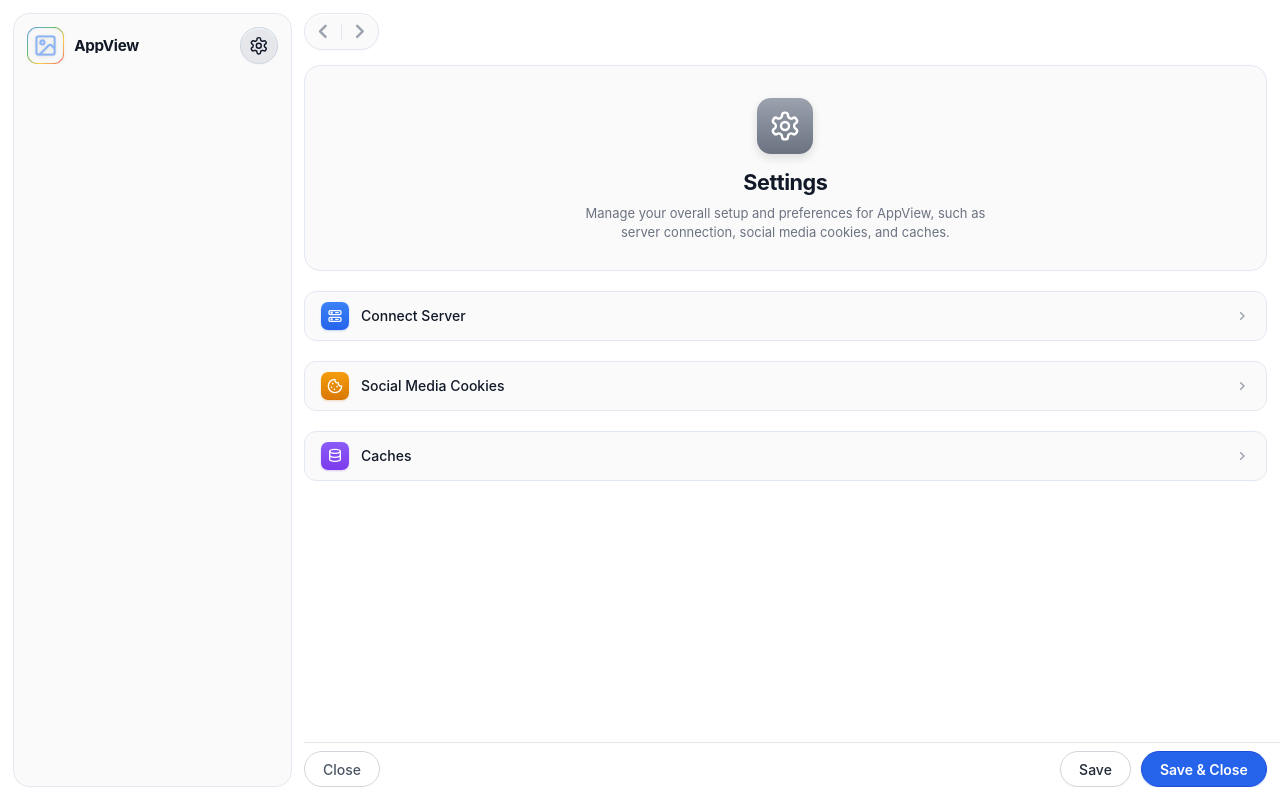
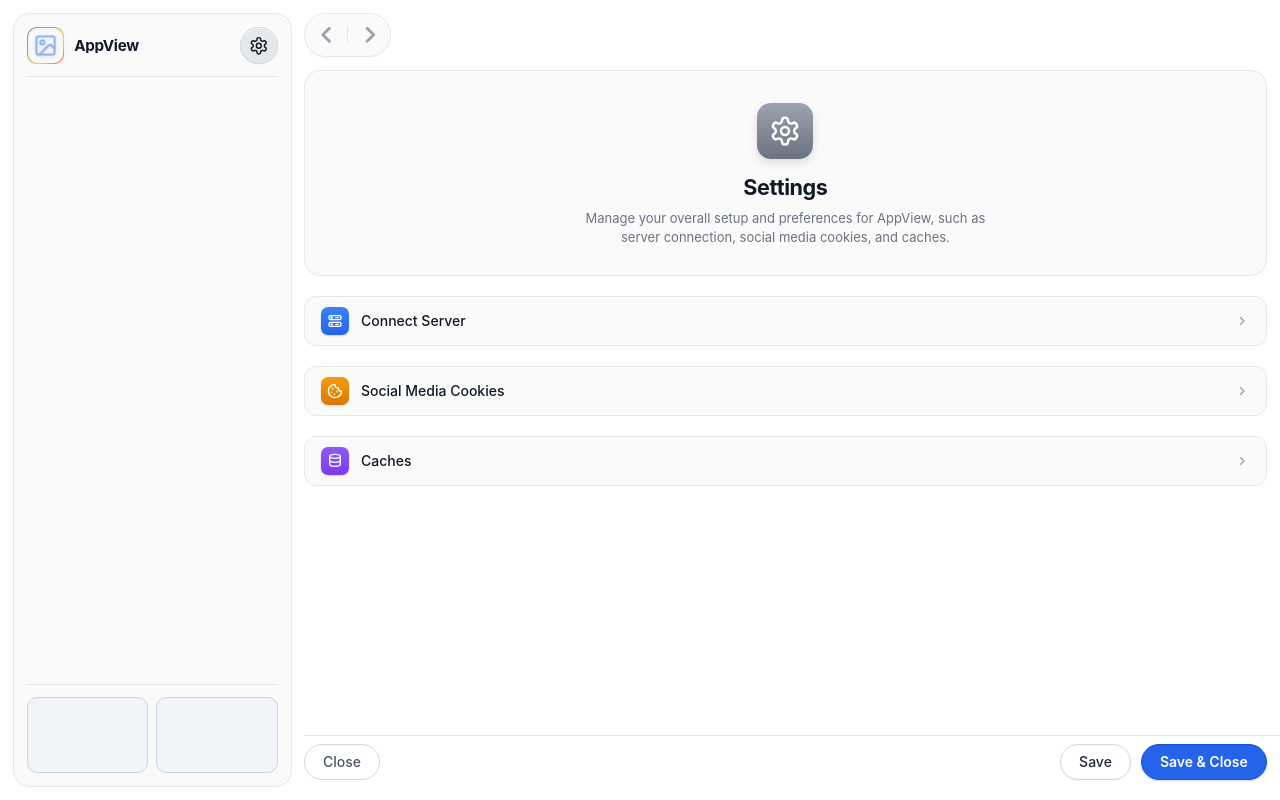
Before and after one commit to hoang234176/AppView, a React (Vite) app in the folder frontend/web/: page /settings in a window 1280 px wide. Built offline with nearby package versions, Linux system fonts and the light colour scheme.

Commit message:
feat(sidebar): add SidebarDrives block and refine layout spacing

```diff
--- a/frontend/web/src/components/layouts/MainLayout/Content/ContentView/Settings/SettingsActions.css
+++ b/frontend/web/src/components/layouts/MainLayout/Content/ContentView/Settings/SettingsActions.css
@@ -5,7 +5,7 @@
   justify-content: space-between;
   gap: 0.75rem;
   border-top: 1px solid #e5e7eb;
-  padding: 0.5rem 1vw 0 0;
+  padding: 0.5rem 1vw 0.5rem 0;
   margin: 0;
   box-sizing: border-box;
   overflow: visible;
--- a/frontend/web/src/components/layouts/MainLayout/Header/Header.css
+++ b/frontend/web/src/components/layouts/MainLayout/Header/Header.css
@@ -1,12 +1,12 @@
 .main-header {
-  height: 44px;
-  min-height: 44px;
+  height: calc(44px + 1vw);
+  min-height: calc(44px + 1vw);
   flex-shrink: 0;
   display: flex;
   align-items: center;
   padding-left: 0;
   padding-right: 1vw;
-  padding-bottom: 0.5vw;
+  padding-bottom: 1vw;
   padding-top: env(safe-area-inset-top, 0);
   box-sizing: border-box;
   background-color: #ffffff;
--- a/frontend/web/src/components/layouts/MainLayout/MainLayout.css
+++ b/frontend/web/src/components/layouts/MainLayout/MainLayout.css
@@ -4,7 +4,7 @@
   flex-direction: column;
   height: 100%;
   overflow: hidden;
-  gap: 0.5rem;
+  gap: 0;
   background-color: #ffffff;
   transition: background-color 0.2s ease;
 }
--- /dev/null
+++ b/frontend/web/src/components/layouts/SidebarLayout/SidebarDrives.css
@@ -0,0 +1,51 @@
+/* Khung chứa 2 khối ổ cứng ở đáy Sidebar (Không bọc padding hay margin ngoài) */
+.sidebar-drives {
+  margin-top: auto;
+  padding: 0.75rem 0 0 0;
+  border-top: 1px solid #e2e8f0;
+  width: 100%;
+  height: 12%;
+  box-sizing: border-box;
+  display: flex;
+  flex-direction: row;
+  gap: 0.5rem;
+  container-type: inline-size;
+  container-name: sidebar-drives;
+  user-select: none;
+  flex-shrink: 0;
+}
+
+:is(.dark, :root.dark) .sidebar-drives {
+  border-top-color: #2e2e2e;
+}
+
+/* Từng khối ổ cứng (Màu đậm đầm nét, mặc định khi rộng: 2 khối nằm ngang nhau) */
+.sidebar-drive-card {
+  flex: 1;
+  min-width: 0;
+  height: 100%;
+  border-radius: 10px;
+  background-color: #f1f5f9;
+  border: 1px solid #cbd5e1;
+  box-sizing: border-box;
+  transition: background-color 0.2s ease, border-color 0.2s ease;
+}
+
+:is(.dark, :root.dark) .sidebar-drive-card {
+  background-color: #141414;
+  border-color: #2e2e2e;
+}
+
+/* Khi Sidebar bị kéo ép nhỏ (<= 190px): chuyển thành 2 hàng ngang nằm trên dưới */
+@container sidebar-drives (max-width: 190px) {
+  .sidebar-drives {
+    flex-direction: column;
+    gap: 0.5rem;
+  }
+
+  .sidebar-drive-card {
+    width: 100%;
+    flex: 1;
+    height: auto;
+  }
+}
--- /dev/null
+++ b/frontend/web/src/components/layouts/SidebarLayout/SidebarDrives.jsx
@@ -0,0 +1,12 @@
+import './SidebarDrives.css';
+
+function SidebarDrives() {
+  return (
+    <div className="sidebar-drives">
+      <div className="sidebar-drive-card" />
+      <div className="sidebar-drive-card" />
+    </div>
+  );
+}
+
+export default SidebarDrives;
--- a/frontend/web/src/components/layouts/SidebarLayout/SidebarLayout.css
+++ b/frontend/web/src/components/layouts/SidebarLayout/SidebarLayout.css
@@ -3,6 +3,7 @@
   height: 100%;
   display: flex;
   flex-direction: column;
+  padding: 1vw;
   background-color: #fafafa;
   border: 1px solid #e2e8f0;
   border-radius: 16px;
@@ -39,7 +40,8 @@
 .sidebar-header {
   container-type: inline-size;
   container-name: sidebar-header;
-  padding: 1vw;
+  padding: 0 0 0.75rem 0;
+  border-bottom: 1px solid #e2e8f0;
   display: flex;
   align-items: center;
   justify-content: space-between;
@@ -48,10 +50,14 @@
   flex-shrink: 0;
 }
 
+:is(.dark, :root.dark) .sidebar-header {
+  border-bottom-color: #2e2e2e;
+}
+
 /* Mobile & Tablet Drawer (< 768px) */
 @media (max-width: 767px) {
   .sidebar-header {
-    padding: 1rem;
+    padding: 0;
   }
 
   .sidebar-layout {
@@ -64,6 +70,7 @@
     max-width: 80vw !important;
     height: 100%;
     height: 100dvh;
+    padding: 1rem;
     margin-right: 0;
     border-radius: 0 16px 16px 0;
     border: none;
--- a/frontend/web/src/components/layouts/SidebarLayout/SidebarLayout.jsx
+++ b/frontend/web/src/components/layouts/SidebarLayout/SidebarLayout.jsx
@@ -1,6 +1,7 @@
 import './SidebarLayout.css';
 import useLayout from '../../../hooks/useLayout';
 import SidebarBrand from './SidebarBrand';
+import SidebarDrives from './SidebarDrives';
 
 function SidebarLayout() {
   const {
@@ -37,7 +38,7 @@ function SidebarLayout() {
         }`}
         style={sidebarStyle}
       >
-        <div className="sidebar-header border-b border-gray-200 dark:border-gray-800 md:border-b-0">
+        <div className="sidebar-header">
           <SidebarBrand />
           {isMobile && (
             <button
@@ -52,6 +53,9 @@ function SidebarLayout() {
             </button>
           )}
         </div>
+
+        {/* Khối ổ cứng ở đáy Sidebar */}
+        <SidebarDrives />
 
         {/* Resizer Handle (Desktop only) */}
         {!isMobile && (
```
Also changed, not shown: 1 other file (tests, documents, lock files or other folders).
